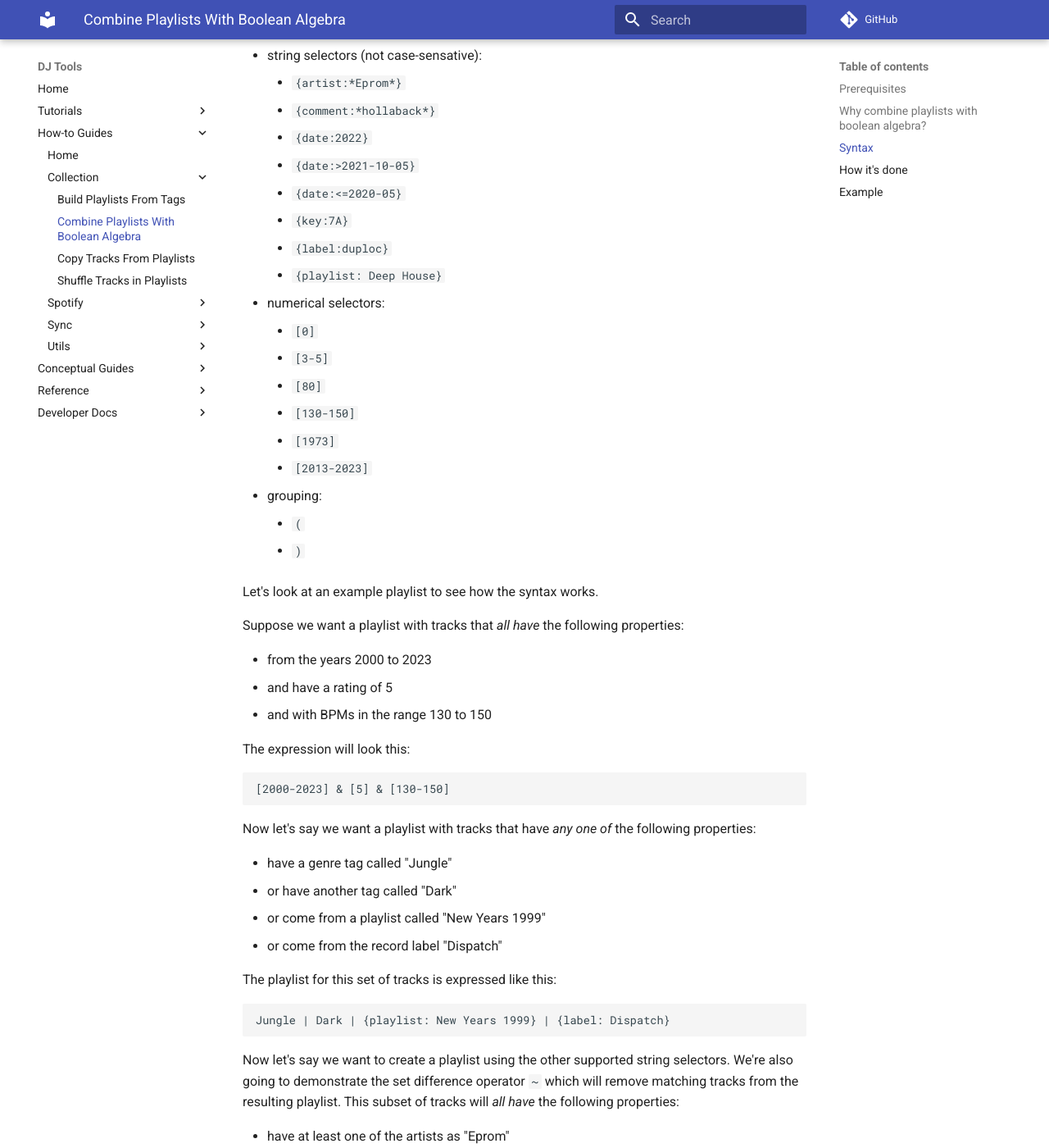
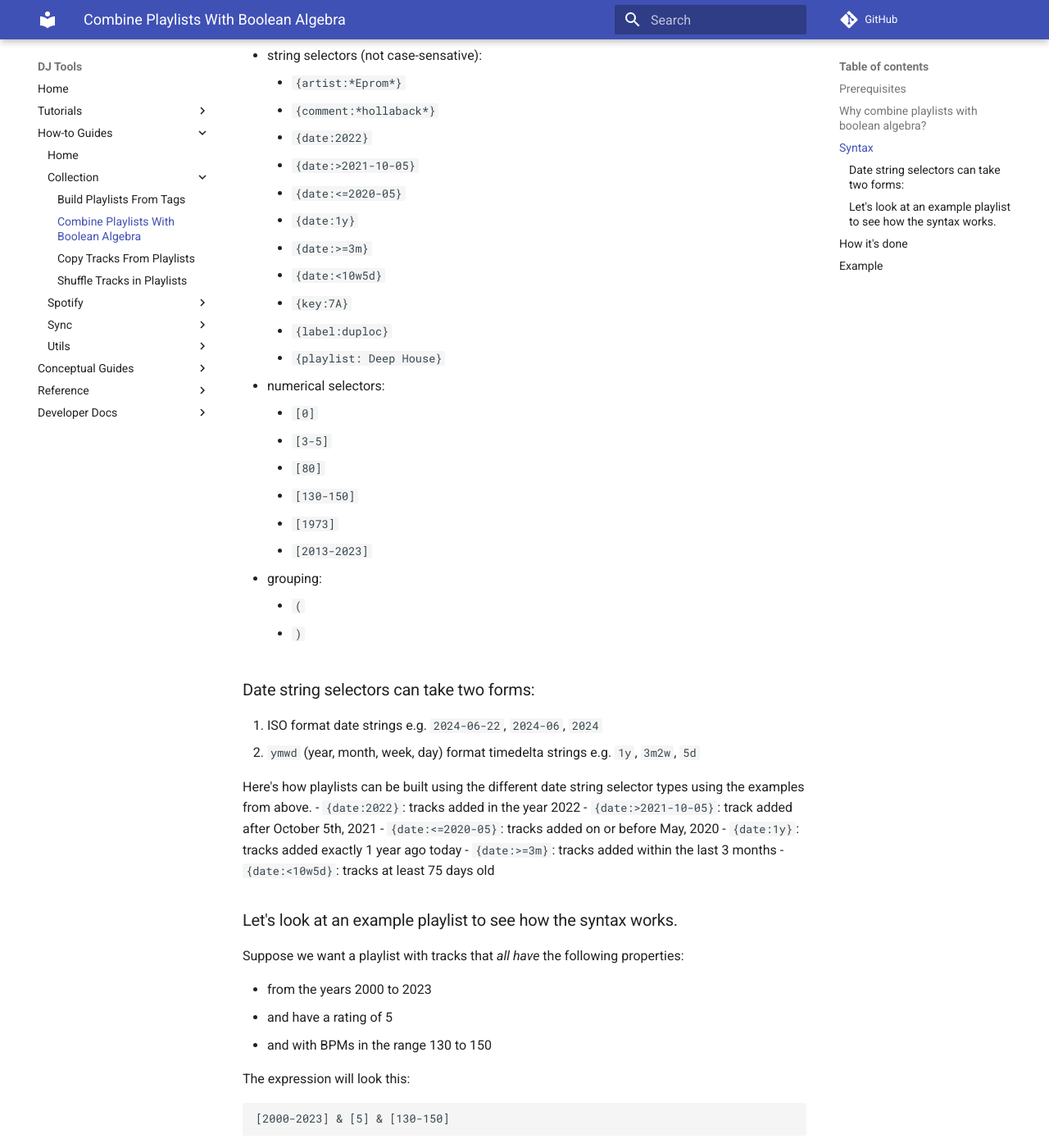
Before and after one commit to a-rich/DJ-Tools, an MkDocs documentation site: the page built from docs/how_to_guides/combiner_playlists.md, in a window 1280 px wide and 1400 px high, scrolled down 2050 px. Shown: the whole window at 82% size. Built offline with MkDocs 1.6.1 and Material for MkDocs 9.7.7, drawn with Linux system fonts in a browser that asks for light colours; comment, search, counter and statistics services are not loaded.

Commit message:
docs: timedelta support

```diff
--- a/docs/how_to_guides/combiner_playlists.md
+++ b/docs/how_to_guides/combiner_playlists.md
@@ -50,6 +50,9 @@ The `Combiner` solves all these issues in the following ways:
     - `{date:2022}`
     - `{date:>2021-10-05}`
     - `{date:<=2020-05}`
+    - `{date:1y}`
+    - `{date:>=3m}`
+    - `{date:<10w5d}`
     - `{key:7A}`
     - `{label:duploc}`
     - `{playlist: Deep House}`
@@ -64,7 +67,19 @@ The `Combiner` solves all these issues in the following ways:
     - `(`
     - `)`
 
-Let's look at an example playlist to see how the syntax works.
+### Date string selectors can take two forms:
+1. ISO format date strings e.g. `2024-06-22`, `2024-06`, `2024`
+2. `ymwd` (year, month, week, day) format timedelta strings e.g. `1y`, `3m2w`, `5d`
+
+Here's how playlists can be built using the different date string selector types using the examples from above.
+- `{date:2022}`: tracks added in the year 2022
+- `{date:>2021-10-05}`: track added after October 5th, 2021
+- `{date:<=2020-05}`: tracks added on or before May, 2020
+- `{date:1y}`: tracks added exactly 1 year ago today
+- `{date:>=3m}`: tracks added within the last 3 months
+- `{date:<10w5d}`: tracks at least 75 days old
+
+### Let's look at an example playlist to see how the syntax works.
 
 Suppose we want a playlist with tracks that _all have_ the following properties:
 
```
Also changed, not shown: 1 other file.
